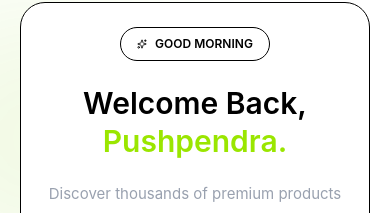
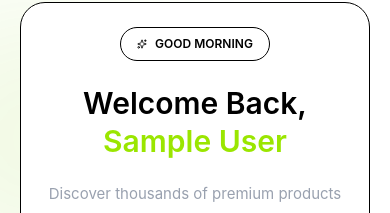
Before and after one commit to pushpendrakumar7454/React.js, a React (Vite) app in the folder skymartproject/: page / in a window 390 px wide. Shown: the part 135-348 px from the top of the page. Built offline with nearby package versions, Linux system fonts and the light colour scheme; no server answers; sample sign-in values are in the browser's storage.

Commit message:
SkyMart Fully responsive Project

```diff
--- a/skymartproject/src/components/Section1.jsx
+++ b/skymartproject/src/components/Section1.jsx
@@ -1,9 +1,12 @@
-import React from "react";
+import React, { useContext } from "react";
 import { ArrowRight, ShoppingBag, Sparkles } from "lucide-react";
 import { useNavigate } from "react-router";
+import { MyStore } from "../constext/MyContext";
 
 const Section1 = () => {
   let naviagte = useNavigate();
+ const{ currentUser}= useContext(MyStore)
+
 
   return (
     <section className="relative overflow-hidden bg-white dark:bg-[#090909] dark:text-white py-14 sm:py-16 md:py-20 lg:py-24">
@@ -28,7 +31,7 @@ const Section1 = () => {
               <h1 className="mt-6 sm:mt-8 text-3xl sm:text-4xl md:text-5xl lg:text-5xl font-semibold leading-tight">
                 Welcome Back,
                 <br />
-                <span className="text-lime-400">Pushpendra.</span>
+                <span className="text-lime-400 capitalize">{currentUser.name}</span>
               </h1>
 
               <p className="mt-5 text-gray-400 text-[15px] sm:text-base lg:text-[17px] max-w-xl leading-7 mx-auto lg:mx-0">
```
